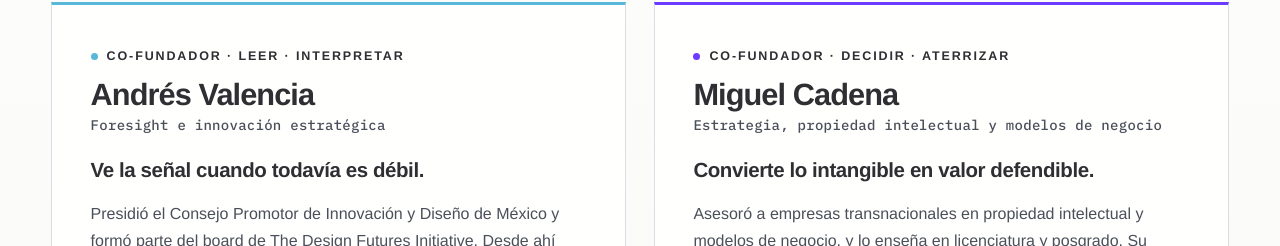
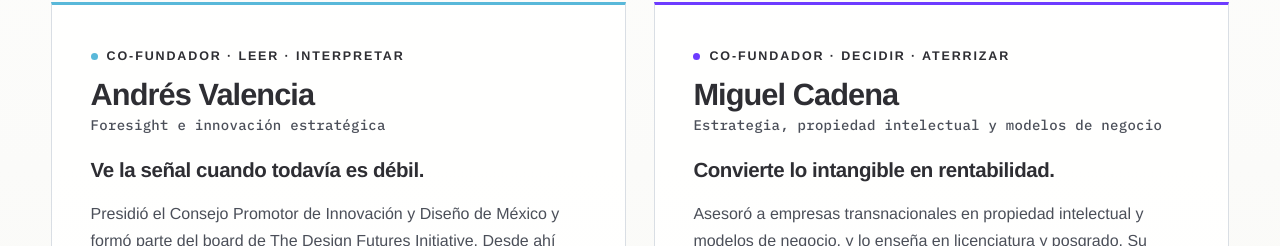
Before and after one commit to futuristmx/change, a Next.js app: page /equipo in a window 1280 px wide. Shown: the part 1806-2052 px from the top of the page. Built offline with nearby package versions, Linux system fonts and the light colour scheme; no server answers; a web font is replaced by a local one.

Commit message:
fix: tagline de Miguel → "Convierte lo intangible en rentabilidad" (#60)
Build: 20/20 ✓

```diff
--- a/app/equipo/page.tsx
+++ b/app/equipo/page.tsx
@@ -31,7 +31,7 @@ const SOCIOS = [
     arc: "Decidir · Aterrizar",
     domain: "Estrategia, propiedad intelectual y modelos de negocio",
     c: "var(--change-violet)",
-    tagline: "Convierte lo intangible en valor defendible.",
+    tagline: "Convierte lo intangible en rentabilidad.",
     story: "Asesoró a empresas transnacionales en propiedad intelectual y modelos de negocio, y lo enseña en licenciatura y posgrado. Su convicción es simple: una decisión solo vale cuando sus costos están sobre la mesa y alguien puede defenderla frente al consejo. En Change convierte la lectura en apuestas con criterio explícito — las que se sostienen solas cuando llega la presión.",
   },
 ];
```
